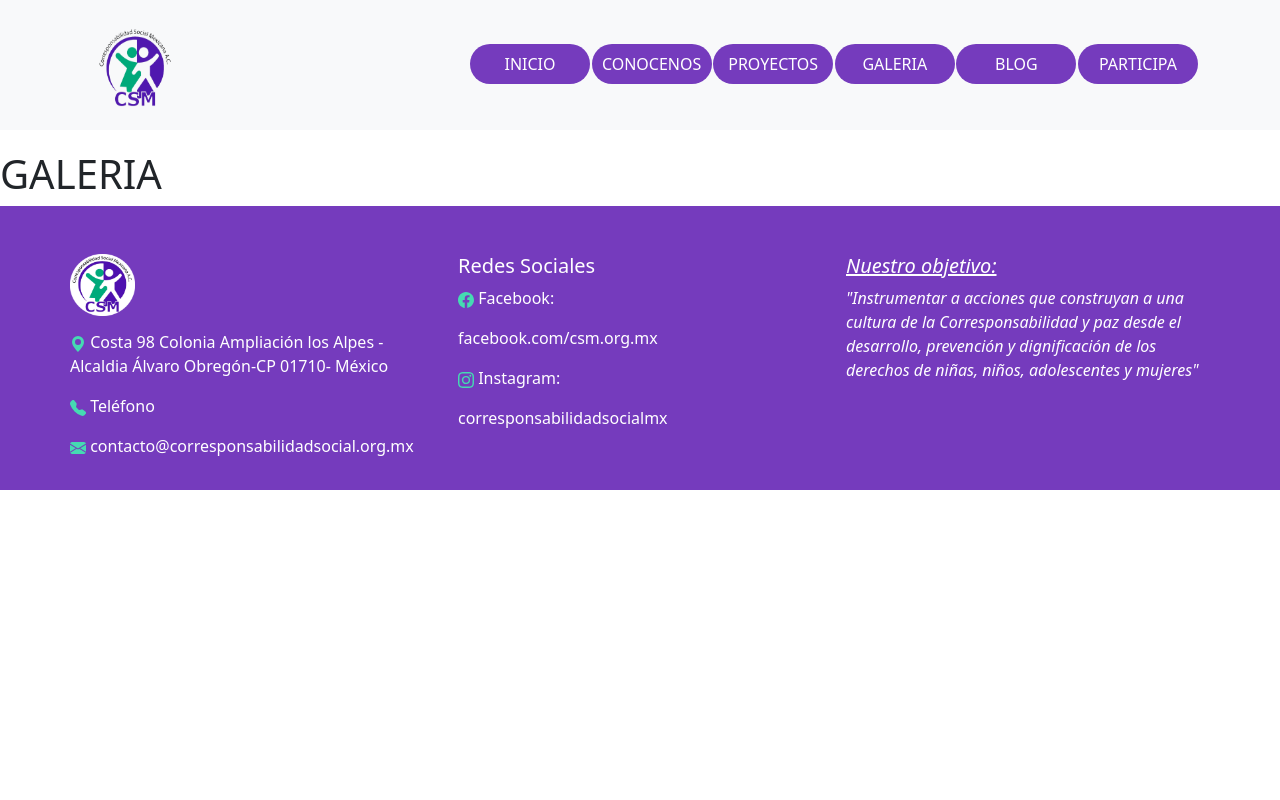
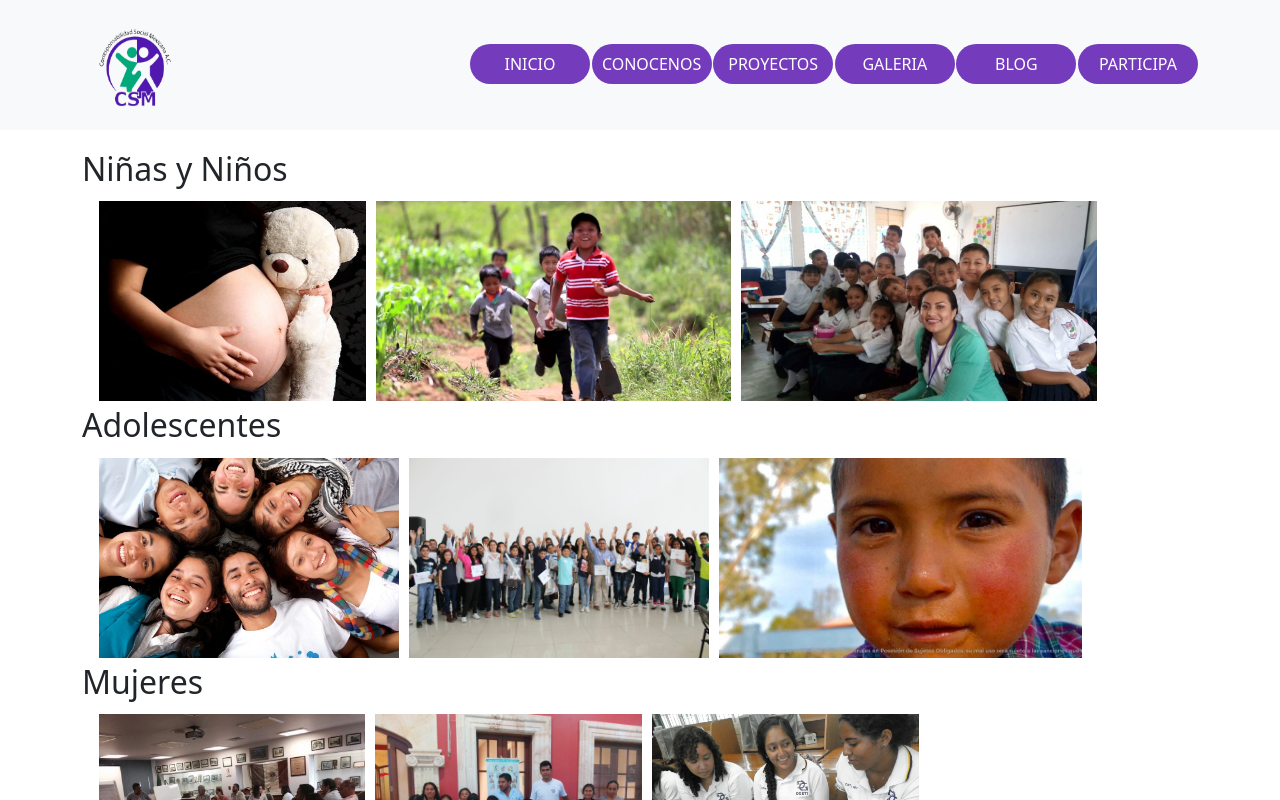
Before and after one commit to corresponsabilidad-mx/frontend, a Next.js app: page /galeria in a window 1280 px wide. Shown: the top 800 px of the page. Built offline with nearby package versions, Linux system fonts and the light colour scheme.

Commit message:
add photo gallery with two options. Temporary images as mock up

```diff
--- /dev/null
+++ b/components/KidsGallery.jsx
@@ -0,0 +1,51 @@
+import Image from "next/image";
+import React, { useState, useCallback } from "react";
+import ImageViewer from "react-simple-image-viewer";
+
+const PhotoSection = ({ images }) => {
+  const [currentImage, setCurrentImage] = useState(0);
+  const [isViewerOpen, setIsViewerOpen] = useState(false);
+
+  const openImageViewer = useCallback((index) => {
+    setCurrentImage(index);
+    setIsViewerOpen(true);
+  }, []);
+
+  const closeImageViewer = () => {
+    setCurrentImage(0);
+    setIsViewerOpen(false);
+  };
+
+  return (
+    <>
+      <div className="container">
+        {images.map((src, index) => (
+          // eslint-disable-next-line @next/next/no-img-element
+          <img
+            src={src}
+            onClick={() => openImageViewer(index)}
+            height="200"
+            key={index}
+            style={{ margin: "5px" }}
+            alt=""
+          />
+        ))}
+
+        {isViewerOpen && (
+          <ImageViewer
+            src={images}
+            currentIndex={currentImage}
+            onClose={closeImageViewer}
+            disableScroll={false}
+            backgroundStyle={{
+              backgroundColor: "rgba(0,0,0,0.9)",
+            }}
+            closeOnClickOutside={true}
+          />
+        )}
+      </div>
+    </>
+  );
+};
+
+export { PhotoSection };
--- /dev/null
+++ b/components/PhotoGallery.js
@@ -0,0 +1,30 @@
+//OPCION DOS PARA GALERIA DE IMAGENES
+
+import React, { useState } from "react";
+import FsLightbox from "fslightbox-react";
+
+const Gallery = () => {
+  const [toggler, setToggler] = useState(false);
+
+  return (
+    <>
+      <button className="gallery-btn" onClick={() => setToggler(!toggler)}>
+        Niñas y Niños
+      </button>
+      <FsLightbox
+        toggler={toggler}
+        sources={[
+          "/images/carousel/carousel2.jpg",
+          "/images/carousel/carousel4.jpg",
+          "/images/carousel/carousel6.jpg",
+          "/images/carousel/carousel9.jpg",
+          "/images/carousel/carousel8.jpg",
+          "/images/carousel/carousel10.jpg",
+        ]}
+        showThumbsOnMount={true}
+      />
+    </>
+  );
+};
+
+export default Gallery;
--- a/package.json
+++ b/package.json
@@ -10,11 +10,13 @@
   },
   "dependencies": {
     "bootstrap": "^5.1.3",
+    "fslightbox-react": "^1.6.2-2",
     "next": "12.1.0",
     "react": "17.0.2",
     "react-bootstrap": "^2.2.1",
     "react-dom": "17.0.2",
-    "react-icons": "^4.3.1"
+    "react-icons": "^4.3.1",
+    "react-simple-image-viewer": "^1.2.1"
   },
   "devDependencies": {
     "eslint": "8.11.0",
--- a/pages/galeria.js
+++ b/pages/galeria.js
@@ -1,8 +1,31 @@
+import Gallery from "../components/PhotoGallery";
+import { PhotoSection } from "../components/KidsGallery";
+
 export default function Galeria() {
-	return (
-	  <>
-		<h1>GALERIA</h1>
-	  </>
-
-	)
+  const images = [
+    "/images/carousel/carousel2.jpg",
+    "/images/carousel/carousel4.jpg",
+    "/images/carousel/carousel6.jpg",
+  ];
+  const images2 = [
+    "/images/carousel/carousel9.jpg",
+    "/images/carousel/carousel8.jpg",
+    "/images/carousel/carousel10.jpg",
+  ];
+  const images3 = [
+    "/images/cards/carousel11.jpg",
+    "/images/cards/carousel15.jpg",
+    "/images/cards/carousel17.jpg",
+  ];
+  return (
+    <div className="container">
+      {/* <Gallery /> */}
+      <h2>Niñas y Niños</h2>
+      <PhotoSection images={images} />
+      <h2>Adolescentes</h2>
+      <PhotoSection images={images2} />
+      <h2>Mujeres</h2>
+      <PhotoSection images={images3} />
+    </div>
+  );
 }
--- a/styles/globals.css
+++ b/styles/globals.css
@@ -44,13 +44,11 @@ body {
   margin-top: 150px;
 }
 
-
 /* CAROUSEL */
 
 .btn-carousel {
   border-radius: 25px !important;
 }
-
 
 /* CARD */
 
@@ -76,10 +74,9 @@ body {
   border-radius: 2rem !important;
 }
 
-
 /* VIDEO */
 
-.div-video{
+.div-video {
   text-align: center;
   display: flex;
   margin: 5em 0 2em 0em;
@@ -89,43 +86,43 @@ body {
   flex-wrap: wrap;
 }
 
-.video-icono{
-  color: #00B388;
+.video-icono {
+  color: #00b388;
 }
 
-.boton-video{
+.boton-video {
   color: white;
-  background-color: #753BBD;
+  background-color: #753bbd;
   text-decoration: none;
   border: 0;
   border-radius: 25px;
   margin: 1em 1em 0em 0px;
 }
 
-.boton-video:hover{
-  background-color: #00B388
+.boton-video:hover {
+  background-color: #00b388;
 }
 
 .video-yout {
   margin: 0 1em 0.5em 1em;
 }
 
-.div-btn-video{
+.div-btn-video {
   margin-left: 1em;
   margin-top: 1em;
 }
 
-.video-text{
+.video-text {
   margin: 0.2em 0.2em 0.2em 0.2em;
 }
 
-.video-h4{
+.video-h4 {
   padding-top: 0.5em;
 }
 
 /* ALIANZAS */
 
-.div-prin-alianzas{
+.div-prin-alianzas {
   flex-wrap: wrap;
   display: flex;
   align-items: center;
@@ -136,7 +133,7 @@ body {
   padding-bottom: 3em;
 }
 
-.titulo-alianzas{
+.titulo-alianzas {
   display: flex;
   justify-content: center;
   margin-top: 1.5em;
@@ -149,11 +146,10 @@ body {
   margin-top: 2em;
 }
 
-
 /* FOOTER */
 
 .footer {
-  background: #753BBD;
+  background: #753bbd;
   display: flex;
   justify-content: center;
   align-items: center;
@@ -164,17 +160,33 @@ body {
   bottom: 0;
 }
 
-.footer-icono{
-  color: #45DAB2;
+.footer-icono {
+  color: #45dab2;
 }
 
-.letra-footer, .text-white{
+.letra-footer,
+.text-white {
   color: white;
   text-decoration: none !important;
 }
 
-.footer-cita{
+.footer-cita {
   text-decoration: underline !important;
+}
+
+/*PHOTO GALLERY*/
+
+.gallery-btn {
+  width: 150px !important;
+  height: 120px;
+  outline: none;
+  border: transparent;
+  border-radius: 10px;
+  background-color: #00b388;
+  color: #fff;
+  font-size: 2rem !important;
+  line-height: normal;
+  margin: 2rem;
 }
 
 /* Media Queries */
@@ -214,16 +226,16 @@ body {
   .card-title {
     font-size: 1.2rem !important;
   }
-  .div-prin-alianzas{
+  .div-prin-alianzas {
     margin-left: 0em;
     margin-right: 0em;
     padding-bottom: 1em;
   }
-  .img-li{
+  .img-li {
     margin: 0 16px;
     margin-top: 1em;
   }
-  .div-video{
+  .div-video {
     margin-top: 3em;
   }
 }
```
Also changed, not shown: 1 other file (tests, documents, lock files or other folders).
